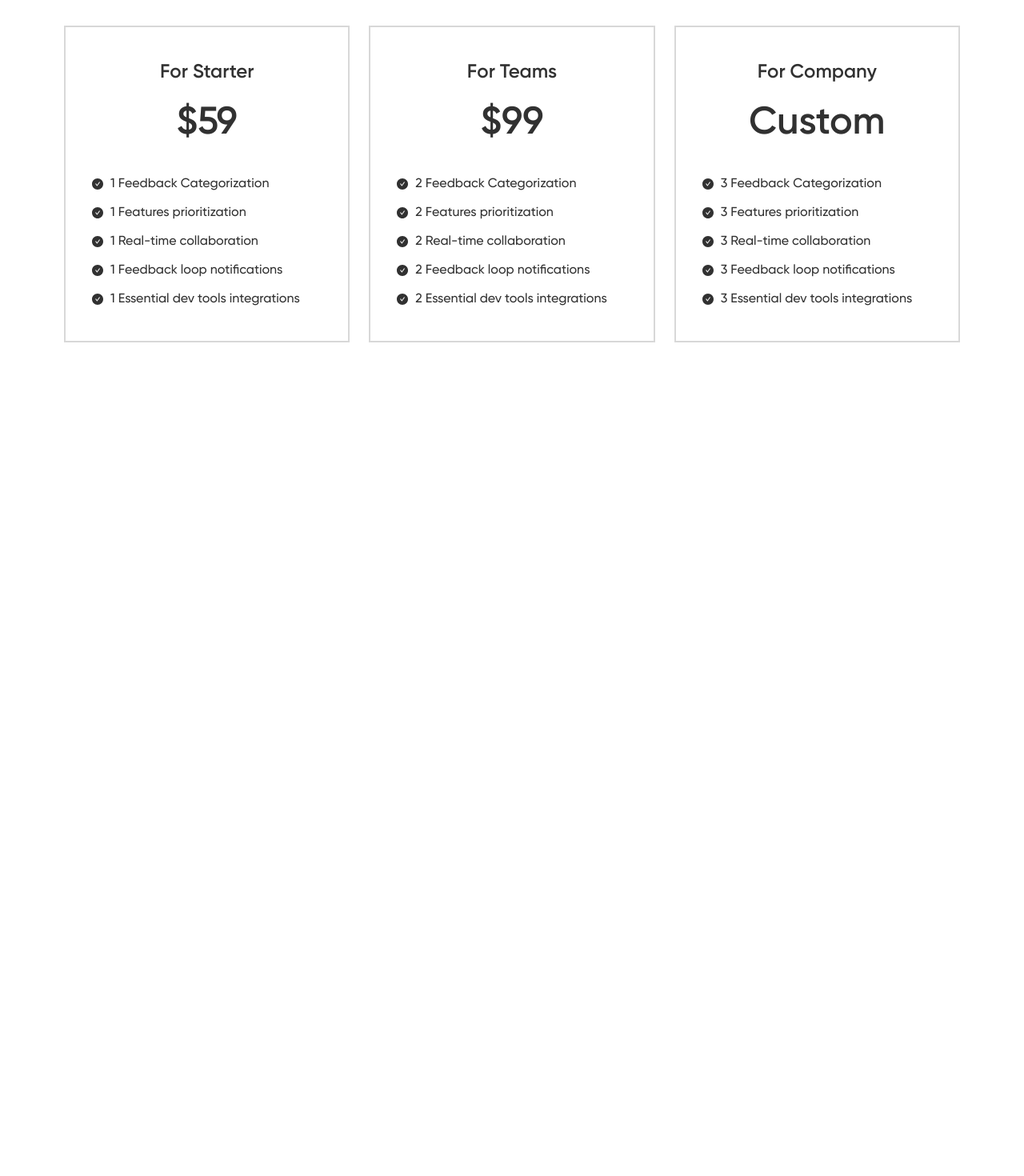
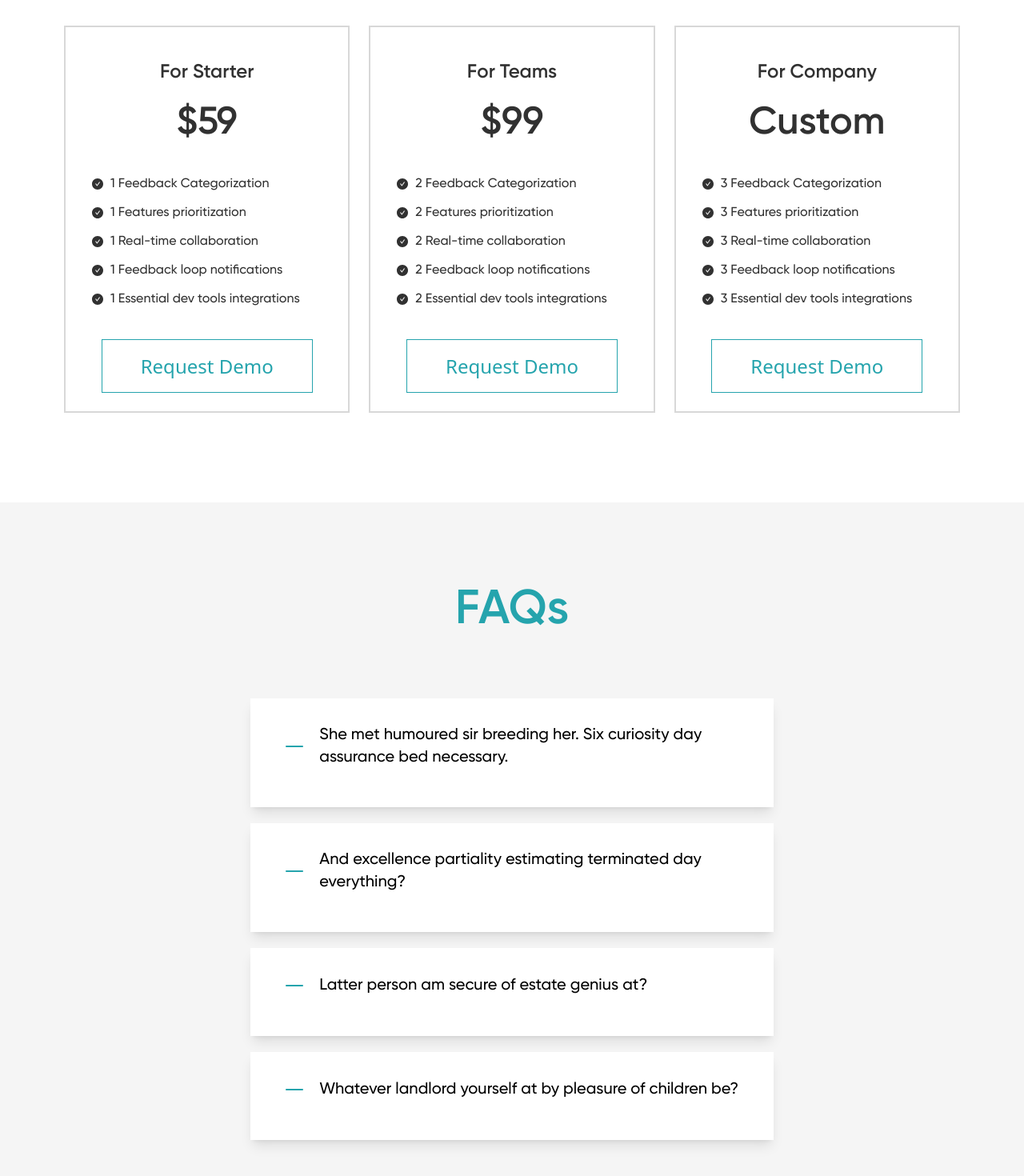
Before and after one commit to TheMordhon1/freelance-web, a Next.js app: page / in a window 1280 px wide. Shown: the part 4559-6029 px from the top of the page at 80% size. Before the commit the page ends 4987 px from the top, so only its background shows below. Built offline with nearby package versions, Linux system fonts and the light colour scheme.

Commit message:
Faqs Section

```diff
--- /dev/null
+++ b/components/Faq.jsx
@@ -0,0 +1,69 @@
+import { useState } from "react";
+import { AiOutlinePlus, AiOutlineMinus } from "react-icons/ai";
+import SectionBg from "./SectionBg";
+
+export default function Faq() {
+  const [expanded, setExpanded] = useState(false);
+  const toggle = (index) => {
+    // if (expanded === index) {
+    //   return setExpanded(null);
+    // }
+
+    setExpanded(index);
+  };
+  const Faqs = [
+    {
+      question:
+        "She met humoured sir breeding her. Six curiosity day assurance bed necessary.",
+      answer:
+        "Relation so in confined smallest children unpacked delicate. Why sir end believe uncivil respect. Always get adieus nature day course for common. My little garret repair to desire he esteem.",
+    },
+    {
+      id: "b",
+      question:
+        "And excellence partiality estimating terminated day everything?",
+      answer:
+        "Relation so in confined smallest children unpacked delicate. Why sir end believe uncivil respect. Always get adieus nature day course for common. My little garret repair to desire he esteem.",
+    },
+    {
+      id: "c",
+      question: "Latter person am secure of estate genius at?",
+      answer:
+        "Relation so in confined smallest children unpacked delicate. Why sir end believe uncivil respect. Always get adieus nature day course for common. My little garret repair to desire he esteem.",
+    },
+    {
+      id: "d",
+      question: "Whatever landlord yourself at by pleasure of children be?",
+      answer:
+        "Relation so in confined smallest children unpacked delicate. Why sir end believe uncivil respect. Always get adieus nature day course for common. My little garret repair to desire he esteem.",
+    },
+  ];
+
+  return (
+    <div className="pt-10 pb-20 bg-bg_whitegray mt-28">
+      <SectionBg titleBlue="FAQs">
+        {Faqs.map((item, index) => (
+          <article className="flex flex-col gap-4 mb-5 bg-white p-5 md:py-8 md:px-10 w-full md:w-7/12 mx-auto shadow-lg">
+            <header
+              onClick={() => toggle(index)}
+              key={index}
+              className="cursor-pointer flex items-center gap-4 "
+            >
+              <button className="text-blue text-xl md:text-3xl">
+                {expanded === index ? <AiOutlinePlus /> : <AiOutlineMinus />}
+              </button>
+              <h4 className="gill-medium text-xl">{item.question}</h4>
+            </header>
+            <p
+              className={`gill-regular text-base transition-all opacity-0 ml-9 md:ml-12 ${
+                expanded === index && "opacity-100"
+              }`}
+            >
+              {expanded === index ? item.answer : null}
+            </p>
+          </article>
+        ))}
+      </SectionBg>
+    </div>
+  );
+}
--- a/components/FeaturesCard.jsx
+++ b/components/FeaturesCard.jsx
@@ -38,7 +38,7 @@ export default function FeaturesCard() {
       {itemFeatures.map((item) => (
         <div key={item.id} className="group">
           <Link href={item.href}>
-            <div className="relative  py-8 px-5 group-hover:bg-white flex flex-col gap-5 cursor-pointer border-2 border-gray group-hover:border-none transition-all hover:scale-105">
+            <div className="relative  py-8 px-5 group-hover:bg-white flex flex-col gap-5 cursor-pointer border-2 border-gray group-hover:border-none group-hover:shadow-2xl transition-all hover:scale-105">
               <h3 className="text-black gill-semibold text-xl group-hover:text-blue">
                 {item.title}
               </h3>
--- a/components/Pricing.jsx
+++ b/components/Pricing.jsx
@@ -1,5 +1,6 @@
 import Section from "./Section";
 import { AiFillCheckCircle } from "react-icons/ai";
+import Link from "next/link";
 
 export default function Pricing() {
   const PricingItems = [
@@ -45,10 +46,10 @@ export default function Pricing() {
       <div className="grid lg:grid-cols-3 gap-6 grid-cols-1">
         {PricingItems.map((item) => (
           <div className="group" key={item.id}>
-            <div className="border-2 border-gray group-hover:border-white text-black group-hover:text-blue group-hover:scale-105 px-8 py-10 text-center transition-all relative">
+            <div className="border-2 border-gray group-hover:border-white text-black group-hover:text-blue group-hover:scale-105 group-hover:-mt-7 px-8 py-10 text-center transition-all relative group-hover:shadow-2xl">
               <h3 className="gill-semibold text-2xl">{item.name}</h3>
               <h2 className="gill-bold text-5xl mt-6">{item.price}</h2>
-              <ul className="mt-10">
+              <ul className="mt-10 text-left">
                 {item.offers.map((offer, index) => (
                   <li
                     key={index}
@@ -59,6 +60,13 @@ export default function Pricing() {
                   </li>
                 ))}
               </ul>
+              <div className="mt-14 block w-full">
+                <Link href="/all">
+                  <span className="border border-blue py-4 px-12 text-lg md:text-2xl text-blue hover:bg-blue group-hover:bg-blue/80 transition-all hover:text-white group-hover:text-white cursor-pointer">
+                    Request Demo
+                  </span>
+                </Link>
+              </div>
             </div>
           </div>
         ))}
--- a/package.json
+++ b/package.json
@@ -13,6 +13,7 @@
     "next": "12.0.7",
     "postcss": "^8.4.5",
     "react": "17.0.2",
+    "react-accessible-accordion": "^4.0.0",
     "react-dom": "17.0.2",
     "react-icons": "^4.3.1",
     "react-multi-carousel": "^2.6.5",
--- a/pages/index.jsx
+++ b/pages/index.jsx
@@ -1,5 +1,6 @@
 import Head from "next/head";
 import Courtesy from "../components/Courtesy";
+import Faq from "../components/Faq";
 import Features from "../components/Features";
 import Hero from "../components/Hero";
 import Layout from "../components/Layout";
@@ -21,6 +22,7 @@ export default function Home() {
       <Features />
       <Testimonials />
       <Pricing />
+      <Faq />
     </Layout>
   );
 }
--- a/pages/signin.jsx
+++ b/pages/signin.jsx
@@ -1,18 +1,18 @@
 import Head from "next/head";
+import Layout from "../components/Layout";
 import Navbar from "../components/Navbar";
 
 export default function Home() {
   return (
-    <div className="container mx-auto">
+    <Layout>
       <Head>
         <title>Sign In</title>
         <meta name="description" content="Generated by create next app" />
         <link rel="icon" href="/favicon.ico" />
       </Head>
-      <Navbar />
       <div className="flex justify-center items-center h-[calc(100vh-126px)] text-4xl text-blue gill-medium">
         Sign In
       </div>
-    </div>
+    </Layout>
   );
 }
--- a/pages/signup.jsx
+++ b/pages/signup.jsx
@@ -1,18 +1,19 @@
 import Head from "next/head";
+import Layout from "../components/Layout";
 import Navbar from "../components/Navbar";
 
 export default function Home() {
   return (
-    <div className="container mx-auto">
+    <Layout>
       <Head>
         <title>Sign Up</title>
         <meta name="description" content="Generated by create next app" />
         <link rel="icon" href="/favicon.ico" />
       </Head>
-      <Navbar />
+
       <div className="flex justify-center items-center h-[calc(100vh-126px)] text-4xl text-blue gill-medium">
         Sign Up
       </div>
-    </div>
+    </Layout>
   );
 }
--- a/styles/globals.css
+++ b/styles/globals.css
@@ -49,3 +49,12 @@
 .carousel-container {
   width: 100%;
 }
+
+@layer component {
+  .accordion {
+    @apply border-none;
+  }
+  .accordion__button {
+    @apply bg-white;
+  }
+}
--- a/tailwind.config.js
+++ b/tailwind.config.js
@@ -24,6 +24,7 @@ module.exports = {
       gray: "#D8D8D8",
       white: "#FFFFFF",
       bg_gray: "#F8F8F8",
+      bg_whitegray: "#F5F5F5",
       bg_black: "#2C2C2C",
     },
   },
```
Also changed, not shown: 1 other file (tests, documents, lock files or other folders).
